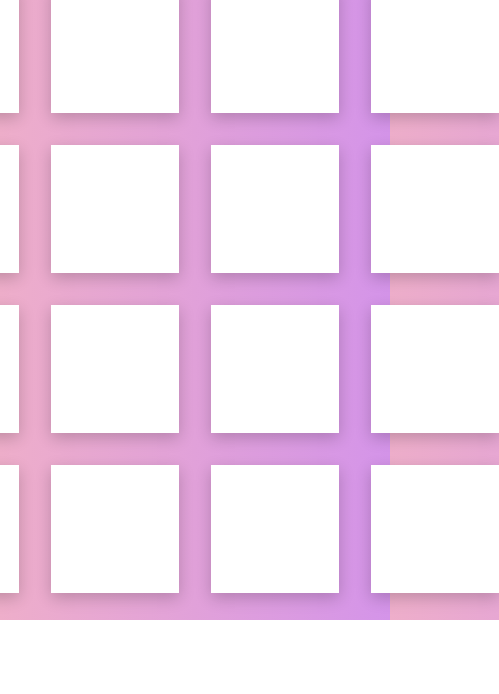
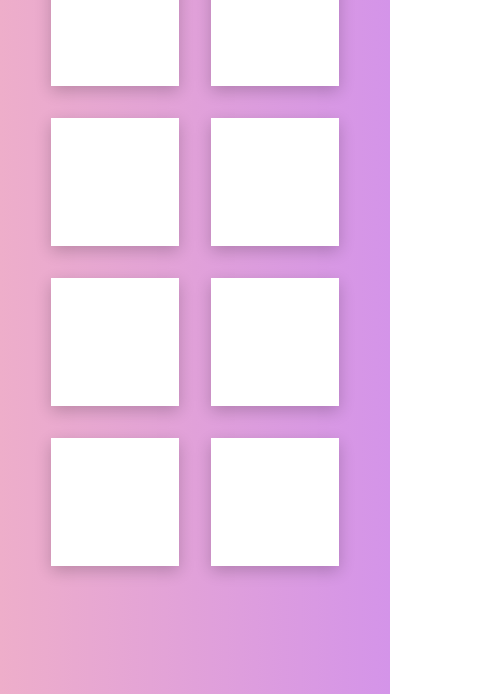
Before and after one commit to Tylerdevries/Memory-Game, a plain HTML site: page assets/index.html in a window 390 px wide. Shown: the part 224-918 px from the top of the page, 499 px wide, since content can reach past the window. Before the commit the page ends 844 px from the top, so only its background shows below. Drawn offline with Linux system fonts and the light colour scheme.

Commit message:
added responsiveness tweaks to CSS

```diff
--- a/assets/style.css
+++ b/assets/style.css
@@ -5,8 +5,7 @@
 }
 
 body {
-    height: 100vh;
-    width: 100vw;
+    margin:0;
     display: flex;
     background: linear-gradient(90deg, rgba(238,174,202,1) 0%, rgba(212,148,233,1) 100%);
     justify-content: center;
@@ -45,3 +44,10 @@ section {
 .toggleCard {
     transform: rotateY(180deg);
 }
+
+@media (max-width: 600px) {
+    section{
+        grid-template-columns: repeat(2, 8rem)
+       }
+
+}
```
